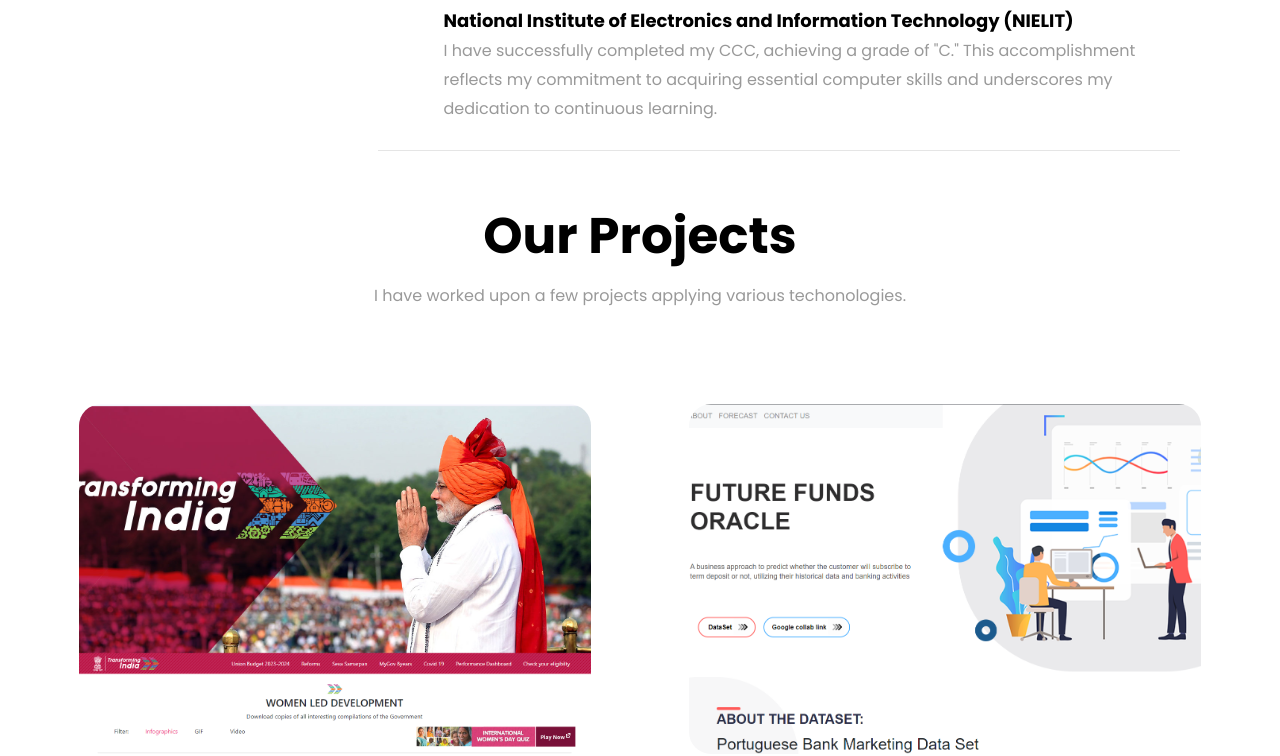
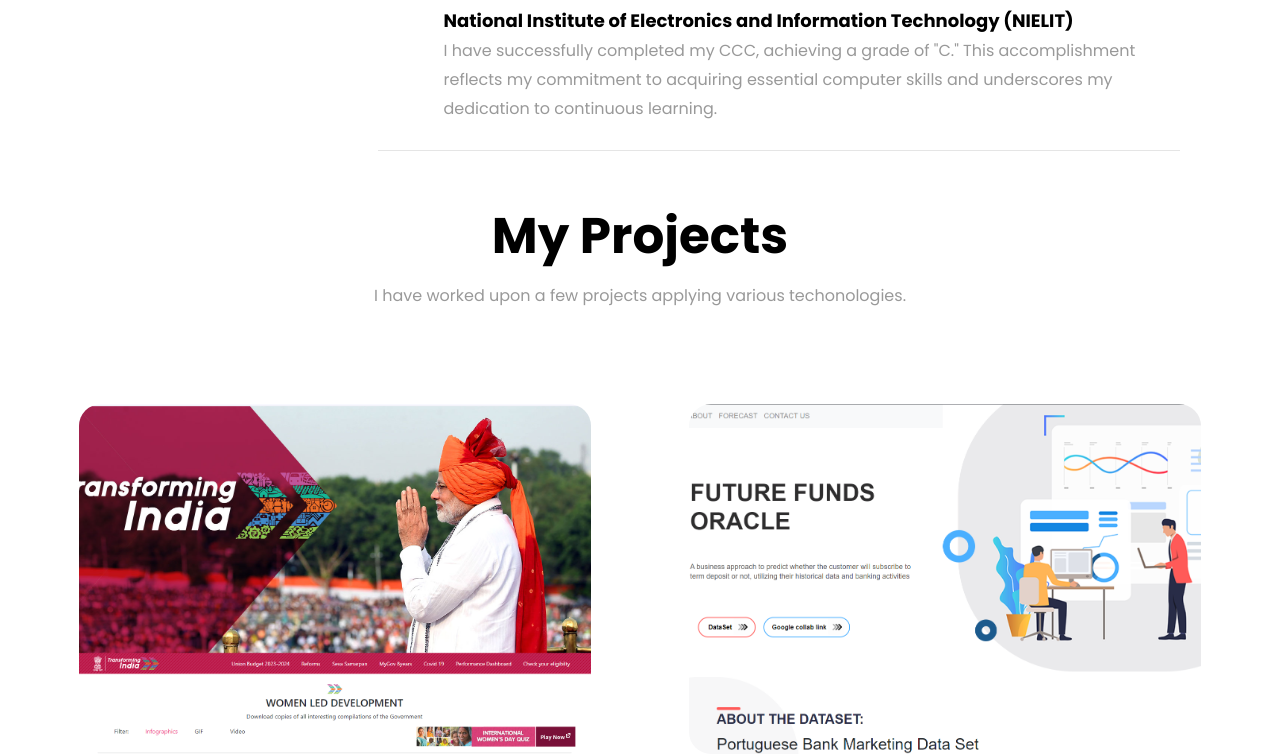
Before and after one commit to iamsuvratverma/iamsuvratverma.github.io, a plain HTML site: page index.html in a window 1280 px wide. Shown: the part 3822-4578 px from the top of the page. Drawn offline with Linux system fonts and the light colour scheme; files whose address does not match are found by name.

Commit message:
Update index.html

```diff
--- a/index.html
+++ b/index.html
@@ -437,7 +437,7 @@
 			<div class="row no-gutters justify-content-center">
 				<div class="col-md-12 heading-section text-center ftco-animate">
 					<h1 class="big big-2">Projects</h1>
-					<h2>Our Projects</h2>
+					<h2>My Projects</h2>
 					<p>I have worked upon a few projects applying various techonologies.</p>
 				</div>
 			</div>
```
